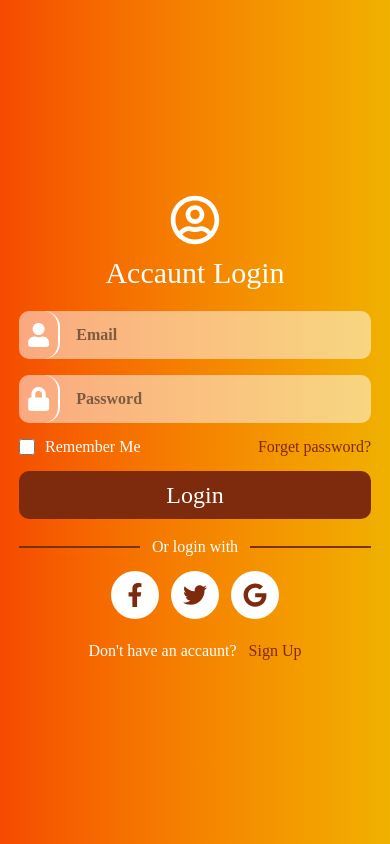
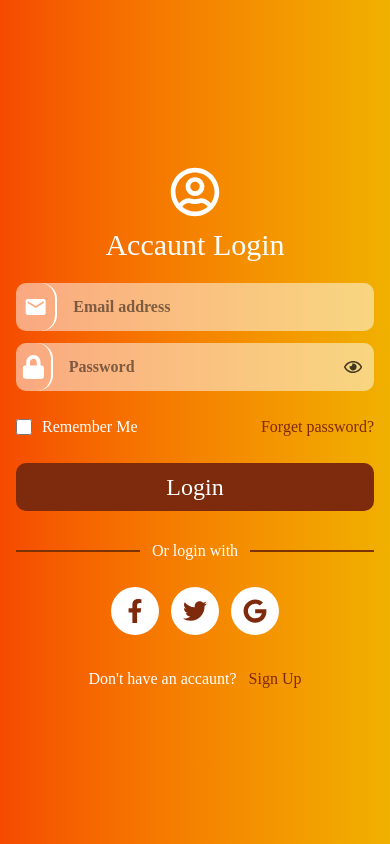
Before and after one commit to Mr-Muhridd1n/Snapspire, a React (Vite) app: page /login in a window 390 px wide. Built offline with nearby package versions, Linux system fonts and the light colour scheme; a web font is replaced by a local one.

Commit message:
update hide password and responsive

```diff
--- /dev/null
+++ b/src/components/FormInput.jsx
@@ -0,0 +1,81 @@
+import { useState } from "react";
+import {
+  FaLock,
+  FaRegEye,
+  FaRegEyeSlash,
+  FaRegUserCircle,
+  FaUser,
+} from "react-icons/fa";
+import { MdEmail } from "react-icons/md";
+
+export const FormInput = ({ type, icon, placeholder, name, errorMessage }) => {
+  const [showPassword, setShowPassword] = useState(false);
+
+  return (
+    <>
+      <label
+        htmlFor="name"
+        className={`flex gap-2 items-center bg-white/50 rounded-[10px]  ${
+          errorMessage && "border-2 border-red-500"
+        }`}
+      >
+        {icon == "FaUser" ? (
+          <FaUser
+            className={`border-r-2 py-3 text-5xl rounded-2xl ${
+              errorMessage
+                ? "text-red-500 border-r-red-500"
+                : "text-white border-b-white"
+            }`}
+          />
+        ) : icon == "FaLock" ? (
+          <FaLock
+            className={`border-r-2 py-3 text-5xl rounded-2xl ${
+              errorMessage
+                ? "text-red-500 border-r-red-500"
+                : "text-white border-b-white"
+            }`}
+          />
+        ) : icon == "FaRegUserCircle" ? (
+          <FaRegUserCircle
+            className={`border-r-2 py-3 text-5xl rounded-2xl ${
+              errorMessage
+                ? "text-red-500 border-r-red-500"
+                : "text-white border-b-white"
+            }`}
+          />
+        ) : (
+          <MdEmail
+            className={`border-r-2 py-3 text-5xl rounded-2xl ${
+              errorMessage
+                ? "text-red-500 border-r-red-500"
+                : "text-white border-b-white"
+            }`}
+          />
+        )}
+        <input
+          type={type == "password" && showPassword ? "text" : type}
+          name={name}
+          placeholder={placeholder}
+          className={`w-full border-none text-black rounded-sm p-2 outline-none text-base font-semibold ${
+            errorMessage && "text-red-500 placeholder:text-red-500"
+          }`}
+        />
+        {type == "password" &&
+          (showPassword ? (
+            <FaRegEyeSlash
+              onClick={() => setShowPassword(!showPassword)}
+              className="mr-3 text-black text-2xl animate-pulse cursor-pointer"
+            />
+          ) : (
+            <FaRegEye
+              onClick={() => setShowPassword(!showPassword)}
+              className="mr-3 text-black text-2xl animate-pulse cursor-pointer"
+            />
+          ))}
+      </label>
+      {errorMessage && (
+        <p className="text-red-600 text-center">{errorMessage}</p>
+      )}
+    </>
+  );
+};
--- a/src/pages/Login.jsx
+++ b/src/pages/Login.jsx
@@ -10,15 +10,31 @@ import {
 import { useSelector } from "react-redux";
 import { Link, useNavigate } from "react-router-dom";
 import { toast } from "react-toastify";
+import { FormInput } from "../components/FormInput";
 
 export const Login = () => {
   const navigate = useNavigate();
-  const [email, setEmail] = useState(null);
-  const [password, setPassword] = useState(null);
   const [rememberMe, setRememberMe] = useState(false);
   const { userData } = useSelector((store) => store.user);
+  const [errorMessage, setErrorMessage] = useState({
+    email: null,
+    password: null,
+  });
+
   const handleSubmit = (e) => {
     e.preventDefault();
+
+    const formData = new FormData(e.target);
+    const email = formData.get("email");
+    const password = formData.get("password");
+
+    const newErrors = {
+      email: !email ? "Email kiriting !" : null,
+      password: !password ? "Password kiriting !" : null,
+    };
+
+    setErrorMessage(newErrors);
+    if (email && password) {
       const dataUser =
         userData &&
         userData.map((user) => {
@@ -32,45 +48,39 @@ export const Login = () => {
       } else {
         toast.error("Bunday user mavjut emas !");
       }
+    }
   };
 
   return (
-    <section>
-      <div className="w-full h-screen flex items-center justify-center bg-gradient-to-r from-orange-600 to-yellow-500">
-        <div className="max-w-96 w-full p-4 flex flex-col items-center rounded-2xl">
+    <section className="w-full h-screen bg-gradient-to-r from-orange-600 to-yellow-500 flex items-center justify-center overflow-hidden">
+      <div className="hidden lg:flex flex-1/2 w-full h-full overflow-hidden bg-black">
+        <img
+          src="https://picsum.photos/1200/800?random=1"
+          alt=""
+          className="w-full h-full object-cover"
+        />
+      </div>
+      <div className="flex lg:flex-1/2 items-center justify-center md:p-0 px-4 w-full overflow-hidden">
+        <div className="max-w-96 w-full flex flex-col items-center rounded-2xl">
           <div className="mt-3.5 mb-2.5">
             <FaRegUserCircle size="50" className="text-white" />
           </div>
           <h3 className="text-3xl mb-5 text-white">Accaunt Login</h3>
-          <form className="w-full" onSubmit={handleSubmit}>
-            <label
-              htmlFor="email"
-              className="flex gap-2 items-center bg-white/50 mb-4 rounded-[10px]"
-            >
-              <FaUser className="border-r-white border-r-2 py-3 text-5xl text-white rounded-2xl" />
-              <input
-                type="email"
-                placeholder="Email"
-                required
-                value={email}
-                onChange={(e) => setEmail(e.target.value)}
-                className="w-full border-none text-black rounded-sm p-2 outline-none text-base font-semibold"
+          <form className="w-full gap-3 flex flex-col" onSubmit={handleSubmit}>
+            <FormInput
+              type={"email"}
+              icon={"MdEmail"}
+              placeholder={"Email address"}
+              name={"email"}
+              errorMessage={errorMessage.email}
             />
-            </label>
-            <label
-              htmlFor=""
-              className="flex gap-2 items-center bg-white/50 rounded-[10px]"
-            >
-              <FaLock className="border-r-white border-r-2 py-3 text-5xl text-white rounded-2xl" />
-              <input
-                type="password"
-                value={password}
-                placeholder="Password"
-                required
-                onChange={(e) => setPassword(e.target.value)}
-                className="w-full border-none text-black rounded-sm p-2 outline-none text-base font-semibold"
+            <FormInput
+              type={"password"}
+              icon={"FaLock"}
+              placeholder={"Password"}
+              name={"password"}
+              errorMessage={errorMessage.password}
             />
-            </label>
             <div className="flex justify-between mt-3 text-base mb-3">
               <label htmlFor="rememberMe" className="flex gap-2.5 text-white">
                 <input
--- a/src/pages/SignUp.jsx
+++ b/src/pages/SignUp.jsx
@@ -5,90 +5,98 @@ import { useDispatch } from "react-redux";
 import { Link } from "react-router-dom";
 import { toast } from "react-toastify";
 import { login } from "../app/features/userSlice";
+import { FormInput } from "../components/FormInput";
 
 export const SignUp = () => {
-  const [name, setName] = useState(null);
-  const [email, setEmail] = useState(null);
-  const [password, setPassword] = useState(null);
-  const [password2, setPassword2] = useState(null);
   const dispatch = useDispatch();
+  const [errorMessage, setErrorMessage] = useState({
+    name: null,
+    email: null,
+    password: null,
+    password2: null,
+  });
 
   const handleSubmit = (e) => {
     e.preventDefault();
-    if (password == password2) {
+    const formData = new FormData(e.target);
+    const name = formData.get("name");
+    const email = formData.get("email");
+    const password = formData.get("password");
+    const password2 = formData.get("password2");
+
+    const newErrors = {
+      name: !name ? "Ismingizni kiriting !" : null,
+      email: !email ? "Email kiriting !" : null,
+      password: !password ? "Password kiriting !" : null,
+      password2: !password2 ? "Passwordni tasdiqlang !" : null,
+    };
+
+    if (password && password2 && password !== password2) {
+      newErrors.password2 = "Parollar mos emas!";
+    }
+
+    if (password && Array(password).length < 8) {
+      newErrors.password = "Murakkabroq parollardan foydalaning ! min: 8";
+    }
+
+    setErrorMessage(newErrors);
+
+    if (name && email && password && password2 && password2 == password) {
       dispatch(
-        login({ name: name, email: email, password: password, photoUrl: null })
+        login({
+          name: name,
+          email: email,
+          password: password,
+          photoUrl: null,
+        })
       );
-    } else {
-      toast.error("Parollar bir biriga mos kelmadi !");
     }
   };
 
   return (
-    <section>
-      <div className="w-full h-screen flex items-center justify-center bg-gradient-to-r from-orange-600 to-yellow-500">
-        <div className="max-w-96 w-full p-4 flex flex-col items-center rounded-2xl">
+    <section className="w-full h-screen bg-gradient-to-r from-orange-600 to-yellow-500 flex items-center justify-center overflow-hidden">
+      <div className="hidden lg:flex flex-1/2 w-full h-full overflow-hidden bg-black">
+        <img
+          src="https://picsum.photos/1200/800?random=1"
+          alt=""
+          className="w-full h-full object-cover"
+        />
+      </div>
+      <div className="flex lg:flex-1/2 items-center justify-center md:p-0 px-4 w-full overflow-hidden">
+        <div className="max-w-96 w-full flex flex-col items-center rounded-2xl">
           <div className="mt-3.5 mb-2.5">
             <FaRegUserCircle size="50" className="text-white" />
           </div>
           <h3 className="text-3xl mb-5 text-white">Accaunt Register</h3>
           <form className="w-full flex flex-col gap-3" onSubmit={handleSubmit}>
-            <label
-              htmlFor="name"
-              className="flex gap-2 items-center bg-white/50 rounded-[10px]"
-            >
-              <FaUser className="border-r-white border-r-2 py-3 text-5xl text-white rounded-2xl" />
-              <input
-                type="name"
-                value={name}
-                placeholder="Your name"
-                required
-                onChange={(e) => setName(e.target.value)}
-                className="w-full border-none text-black rounded-sm p-2 outline-none text-base font-semibold"
-              />
-            </label>
-            <label
-              htmlFor=""
-              className="flex gap-2 items-center bg-white/50 rounded-[10px]"
-            >
-              <MdEmail className="border-r-white border-r-2 py-3 text-5xl text-white rounded-2xl" />
-              <input
-                type="email"
-                value={email}
-                placeholder="Email address"
-                required
-                onChange={(e) => setEmail(e.target.value)}
-                className="w-full border-none text-black rounded-sm p-2 outline-none text-base font-semibold"
-              />
-            </label>
-            <label
-              htmlFor=""
-              className="flex gap-2 items-center bg-white/50 rounded-[10px]"
-            >
-              <FaLock className="border-r-white border-r-2 py-3 text-5xl text-white rounded-2xl" />
-              <input
-                type="password"
-                value={password}
-                placeholder="Password"
-                required
-                onChange={(e) => setPassword(e.target.value)}
-                className="w-full border-none text-black rounded-sm p-2 outline-none text-base font-semibold"
-              />
-            </label>
-            <label
-              htmlFor=""
-              className="flex gap-2 items-center bg-white/50 rounded-[10px]"
-            >
-              <FaLock className="border-r-white border-r-2 py-3 text-5xl text-white rounded-2xl" />
-              <input
-                type="password"
-                value={password2}
-                placeholder="Password confirmation"
-                required
-                onChange={(e) => setPassword2(e.target.value)}
-                className="w-full border-none text-black rounded-sm p-2 outline-none text-base font-semibold"
-              />
-            </label>
+            <FormInput
+              type={"text"}
+              icon={"FaUser"}
+              placeholder={"Your Name"}
+              name={"name"}
+              errorMessage={errorMessage.name}
+            />
+            <FormInput
+              type={"email"}
+              icon={"MdEmail"}
+              placeholder={"Email address"}
+              name={"email"}
+              errorMessage={errorMessage.email}
+            />
+            <FormInput
+              type={"password"}
+              icon={"FaLock"}
+              placeholder={"Password"}
+              name={"password"}
+              errorMessage={errorMessage.password}
+            />
+            <FormInput
+              type={"password"}
+              icon={"FaLock"}
+              placeholder={"Password confirmation"}
+              name={"password2"}
+              errorMessage={errorMessage.password2}
+            />
             <button
               type="submit"
               className="bg-orange-900 text-white w-full p-2 rounded-[10px] text-2xl cursor-pointer mb-4"
```
Lines whose indentation alone changed are shown as unchanged.
